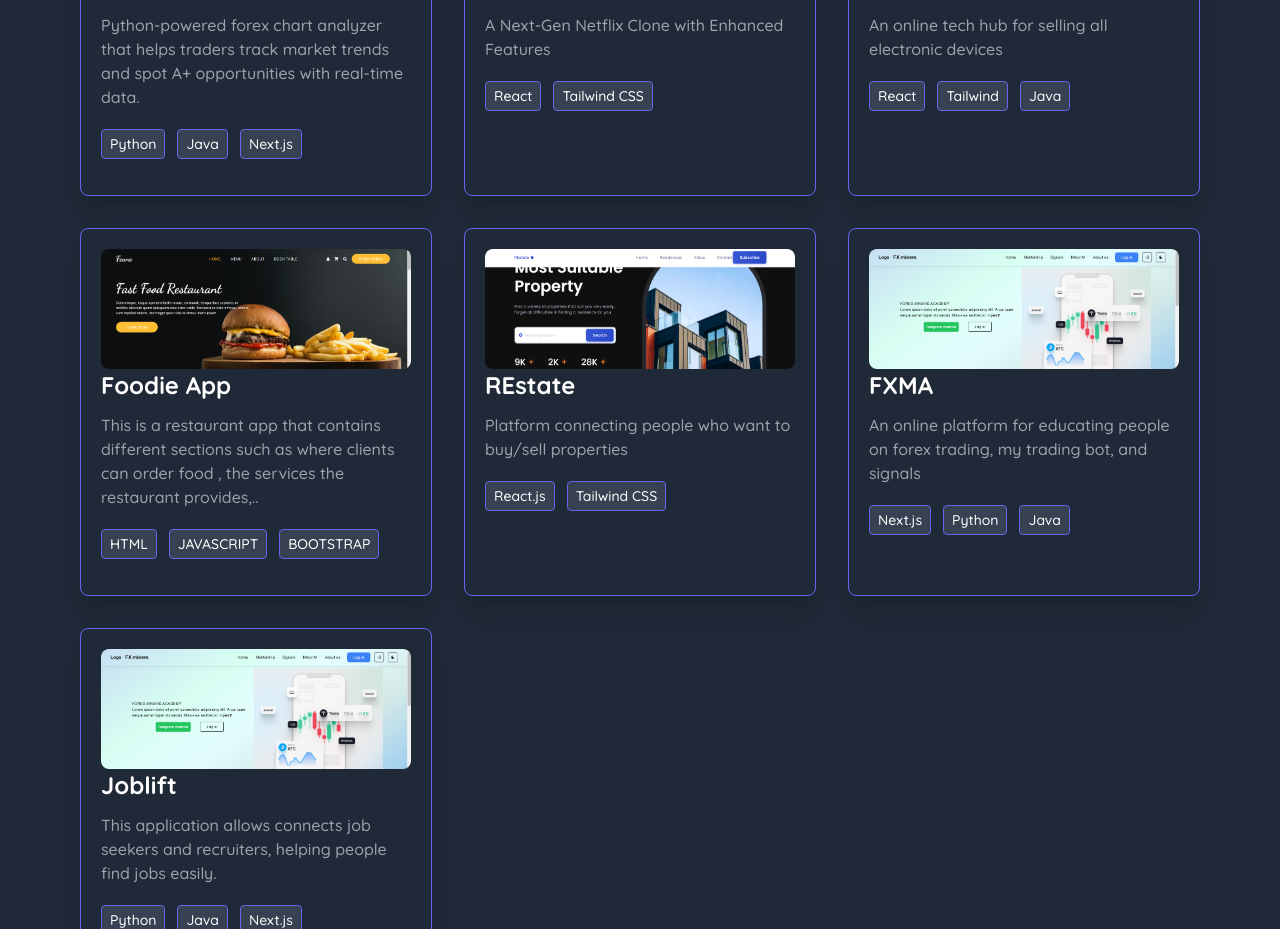
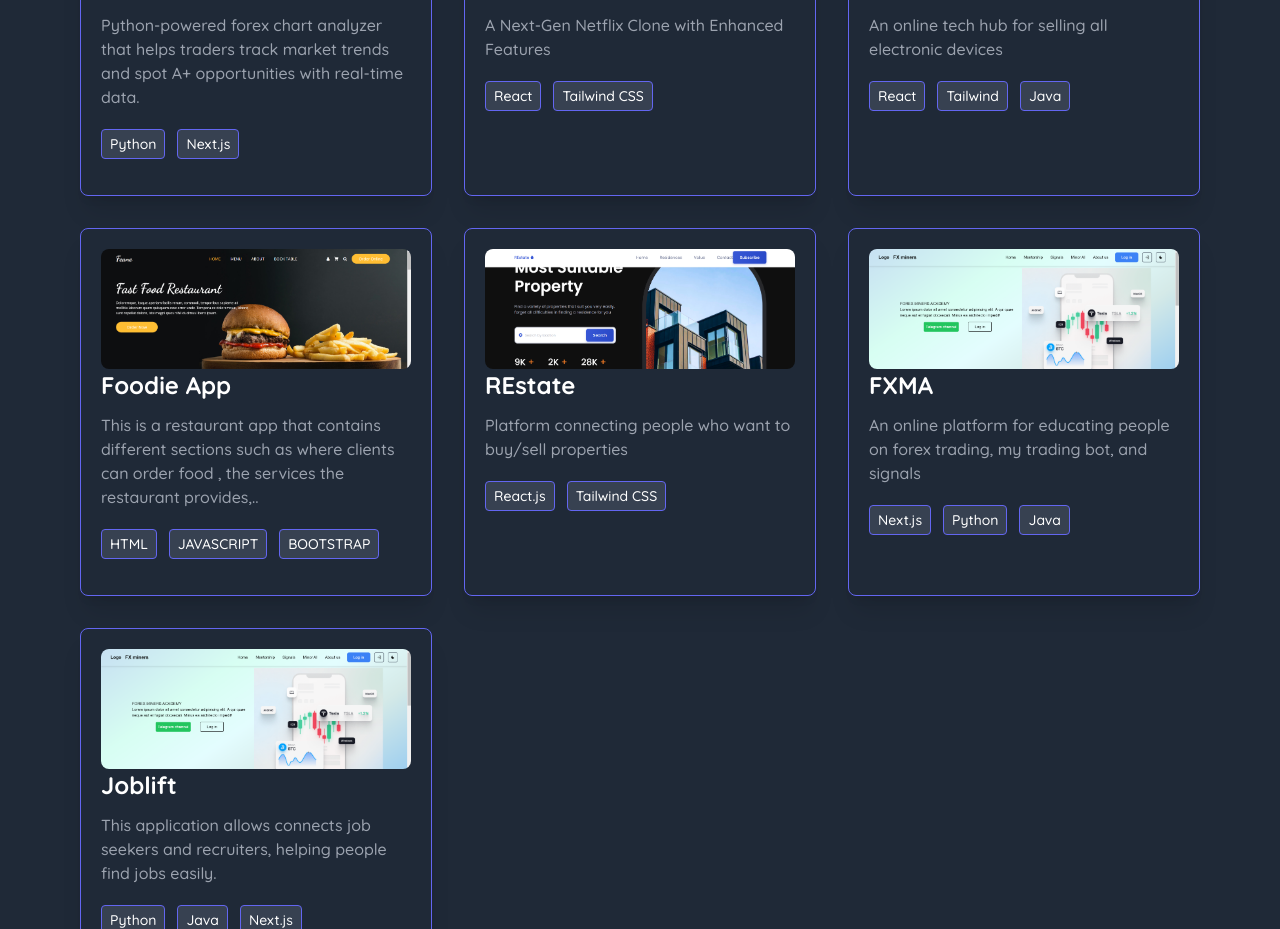
Before and after one commit to Paulin-NIYOBYOSE/Portfolio, a React (Create React App) app: page / in a window 1280 px wide. Shown: the part 1140-2069 px from the top of the page. Built offline with nearby package versions, Linux system fonts and the light colour scheme.

Commit message:
Made slight change in roles

```diff
--- a/src/components/Projects.js
+++ b/src/components/Projects.js
@@ -6,7 +6,7 @@ const projects = [
     {
         title: "Pip hunter",
         description: "Python-powered forex chart analyzer that helps traders track market trends and spot A+ opportunities with real-time data.",
-        stack: ["Python", "Java", "Next.js"],
+        stack: ["Python", "Next.js"],
         githubLink: "https://github.com/Paulin-NIYOBYOSE/Pip-hunter",
         liveLink: "https://github.com/Paulin-NIYOBYOSE",
         image: "./forex.png"
```
